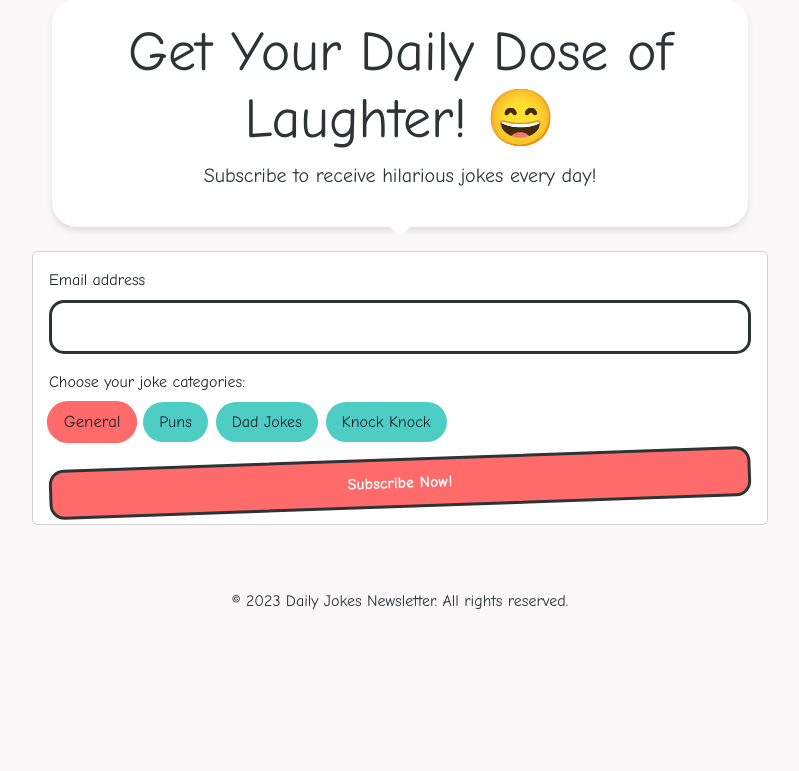
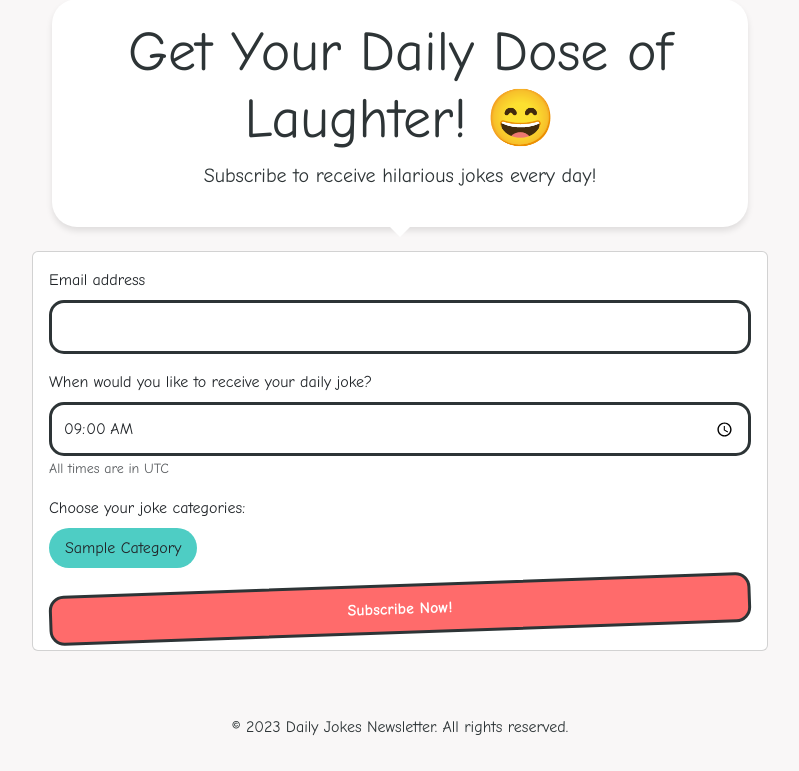
Before and after one commit to gokberkoguz/DailyJokes, a Flask app: page / in a window 1280 px wide. Shown: the part 170-941 px from the top of the page, without its empty margins (240-1039 px from the left). Before the commit the page ends 780 px from the top, so only its background shows below. Run offline with Flask 3, Linux system fonts and the light colour scheme; tables that the repository leaves empty hold one stand-in row (values such as "Sample post"); one stand-in notice (Sample message) is shown.

Commit message:
Agent query: Can you verify if the subscription form now shows a time picker for selecting delivery time, and if subscribing with a custom time works?

```diff
--- a/routes.py
+++ b/routes.py
@@ -17,9 +17,16 @@ def index():
 def subscribe():
     email = request.form.get('email')
     categories = request.form.getlist('categories')
+    delivery_time = request.form.get('delivery_time')
 
     if not email:
         flash('Email is required!', 'error')
+        return redirect(url_for('main.index'))
+
+    try:
+        delivery_time = datetime.strptime(delivery_time, '%H:%M').time()
+    except ValueError:
+        flash('Invalid delivery time format!', 'error')
         return redirect(url_for('main.index'))
 
     existing = Subscriber.query.filter_by(email=email).first()
@@ -29,13 +36,15 @@ def subscribe():
         else:
             existing.is_active = True
             existing.preferences = {'categories': categories}
+            existing.delivery_time = delivery_time
             db.session.commit()
             flash('Welcome back! Your subscription has been reactivated.', 'success')
         return redirect(url_for('main.index'))
 
     subscriber = Subscriber(
         email=email,
-        preferences={'categories': categories or ['general']}
+        preferences={'categories': categories or ['general']},
+        delivery_time=delivery_time
     )
     db.session.add(subscriber)
     db.session.commit()
--- a/templates/index.html
+++ b/templates/index.html
@@ -17,14 +17,20 @@
                     </div>
 
                     <div class="mb-3">
+                        <label for="delivery_time" class="form-label">When would you like to receive your daily joke?</label>
+                        <input type="time" class="form-control" id="delivery_time" name="delivery_time" value="09:00" required>
+                        <small class="text-muted">All times are in UTC</small>
+                    </div>
+
+                    <div class="mb-3">
                         <p class="mb-2">Choose your joke categories:</p>
                         <div class="d-flex flex-wrap gap-2">
-                            {% for category in ['general', 'puns', 'dad_jokes', 'knock_knock'] %}
+                            {% for category in categories %}
                             <div>
-                                <input type="checkbox" class="category-checkbox" id="{{ category }}" name="categories" value="{{ category }}"
-                                       {% if category == 'general' %}checked{% endif %}>
-                                <label class="category-label" for="{{ category }}">
-                                    {{ category.replace('_', ' ').title() }}
+                                <input type="checkbox" class="category-checkbox" id="{{ category.name }}" name="categories" value="{{ category.name }}"
+                                       {% if category.name == 'general' %}checked{% endif %}>
+                                <label class="category-label" for="{{ category.name }}">
+                                    {{ category.name.replace('_', ' ').title() }}
                                 </label>
                             </div>
                             {% endfor %}
```
Also changed, not shown: scheduler.py (+13 -3 lines).
